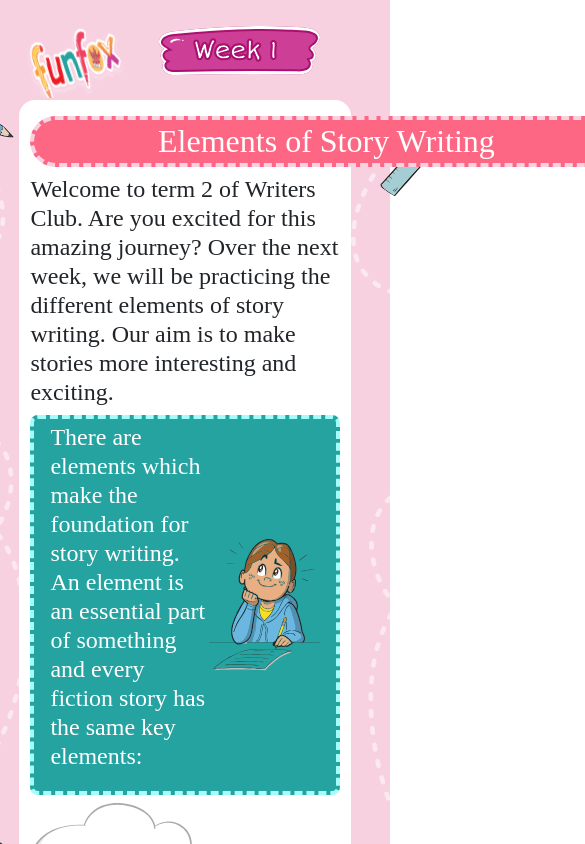
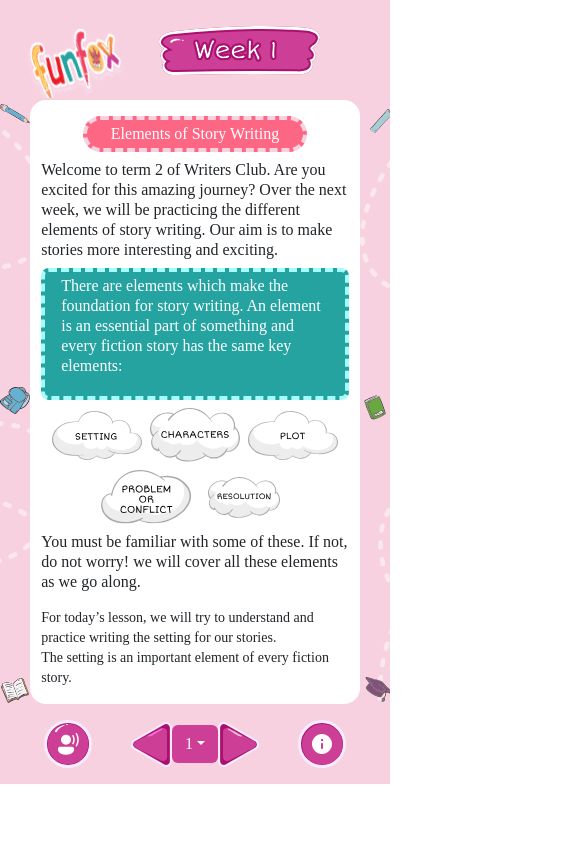
Before and after one commit to Mitchellindev/Funfox_assessment, a React (Vite) app: page / in a window 390 px wide. Shown: the top 844 px of the page, 585 px wide, since content can reach past the window. Built offline with nearby package versions, Linux system fonts and the light colour scheme; a web font is replaced by a local one.

Commit message:
final edits

```diff
--- a/src/components/Card/Card.css
+++ b/src/components/Card/Card.css
@@ -7,12 +7,31 @@
   border: 4px dashed var(--primary-color);
   line-height: 35px;
   font-size: 32px;
-  width: 592px;
 }
 
 .main_container p {
   line-height: 29px;
   font-size: 24px;
+}
+
+@media only screen and (max-width: 426px) {
+  .main_container h2,
+  .main_container p {
+    line-height: 20px;
+    font-size: 16px;
+  }
+  .elements_container > img {
+    display: none;
+  }
+  .main_container > div > div > div > img {
+    width: 90px;
+  }
+  div.lesson {
+    background-image: none;
+    padding-top: 0 !important;
+    padding-inline: 0 !important;
+    height: auto;
+  }
 }
 
 @media only screen and (max-width: 768px) {
--- a/src/components/FirstSlide/FirstSlide.jsx
+++ b/src/components/FirstSlide/FirstSlide.jsx
@@ -13,9 +13,11 @@ function FirstSlide() {
     <>
       <div>
         <div>
-          <h2 className="rounded-pill px-4 py-1 text-white m-auto mb-2 text-center">
-            Elements of Story Writing
-          </h2>
+          <div className="d-flex">
+            <h2 className="rounded-pill px-4 py-1 text-white m-auto mb-2 text-center">
+              Elements of Story Writing
+            </h2>
+          </div>
           <p className="mb-2">
             Welcome to term 2 of Writers Club. Are you excited for this amazing
             journey? Over the next week, we will be practicing the different
@@ -30,7 +32,7 @@ function FirstSlide() {
             </p>
             <img src={ChildImage} alt="child thinking" />
           </div>
-          <div className="d-flex flex-wrap justify-content-between align-items-center my-2">
+          <div className="d-flex gap-2 flex-wrap justify-content-center justify-content-md-between align-items-center my-2">
             <img src={SettingElement} alt="setting " />
             <img src={CharacterElement} alt="character" />
             <img src={PlotElement} alt="plot" />
--- a/src/components/SecondSlide/SecondSlide.css
+++ b/src/components/SecondSlide/SecondSlide.css
@@ -31,6 +31,13 @@
   width: 34.72px;
 }
 
+@media only screen and (max-width: 426px) {
+  .guesses {
+    line-height: 20px;
+    font-size: 16px;
+  }
+}
+
 @media only screen and (max-width: 768px) {
   .main_container > div > div > form > div > div > img {
     width: 34.72px;
--- a/src/components/SecondSlide/SecondSlide.jsx
+++ b/src/components/SecondSlide/SecondSlide.jsx
@@ -17,7 +17,7 @@ function SecondSlide() {
             examples?
           </p>
           <p className="my-3 ">(take a minute to think about this)</p>
-          <div className="d-flex justify-content-around mt-4 text-center">
+          <div className="d-flex flex-column flex-md-row justify-content-around mt-4 text-center">
             <figure>
               <img src={SunnyDay} alt="sunny night" />
               <figcaption>Sunny day at a beach</figcaption>
--- a/src/layout/Layout.css
+++ b/src/layout/Layout.css
@@ -23,6 +23,13 @@
   background-color: #cd3f97 !important;
 }
 
+@media only screen and (max-width: 426px) {
+  .curly-dashes img,
+  .curly-line img {
+    width: 30px;
+  }
+}
+
 @media only screen and (max-width: 768px) {
   #navigator {
     width: 90% !important;
```
